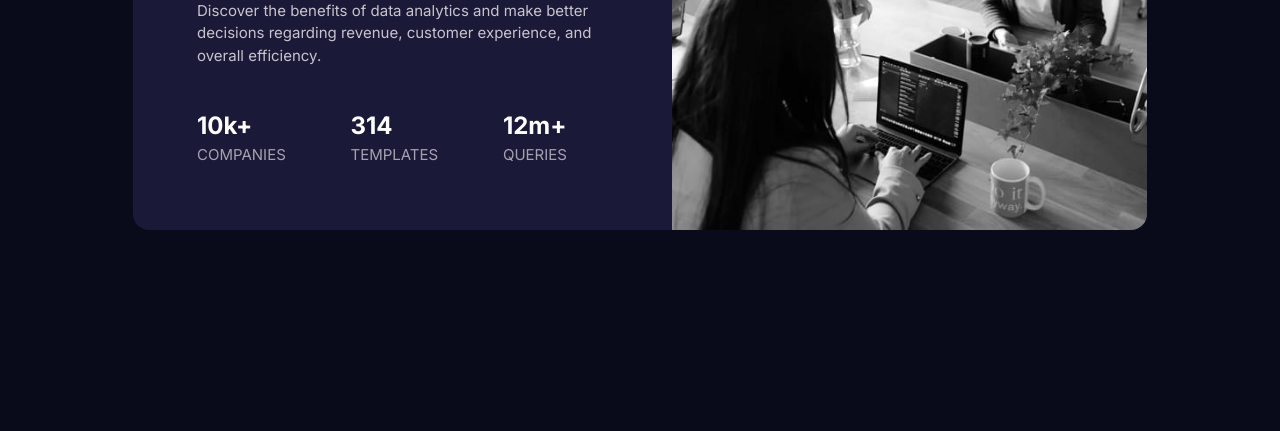
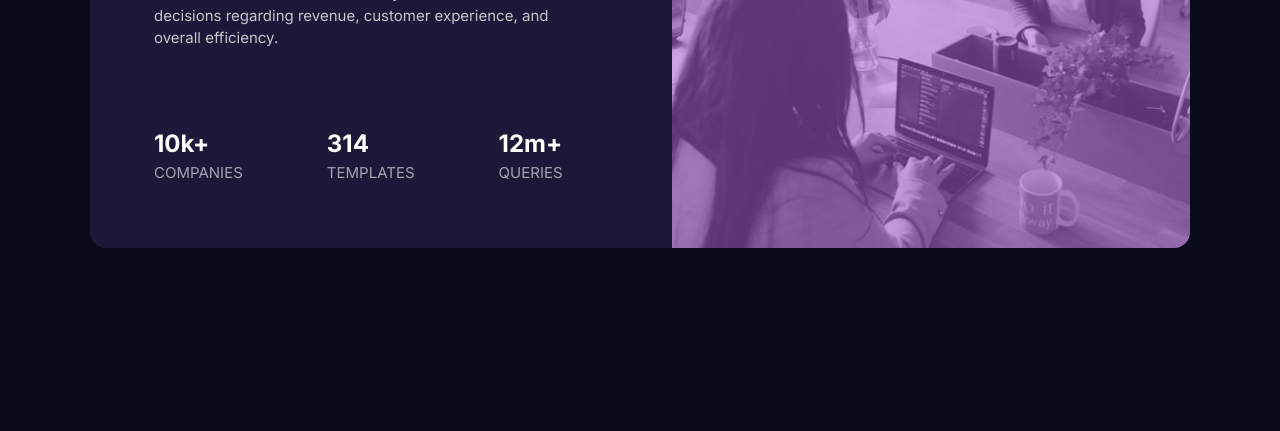
Before and after one commit to Sifanfiseha/stats-preview-card-component, a plain HTML site: page index.html in a window 1280 px wide. Shown: the part 369-800 px from the top of the page. Drawn offline with Linux system fonts and the light colour scheme.

Commit message:
fixed minor issues

```diff
--- a/index.html
+++ b/index.html
@@ -47,6 +47,7 @@
           </div>
         </div>
         <div class="image">
+          <div class="overlay"></div>
           <img
             class="mobile"
             src="images/image-header-mobile.jpg"
--- a/style/style.css
+++ b/style/style.css
@@ -10,7 +10,7 @@
 
   /* (accent) */
   --Soft-violet: hsl(277, 64%, 61%);
-
+  --Soft-violet-bg: rgba(170, 92, 219, 0.544);
   /* Neutral */
 
   /* (main heading, stats) */
@@ -57,6 +57,15 @@ p {
 }
 .image {
   order: -1;
+  position: relative;
+}
+.overlay {
+  position: absolute;
+  top: 0;
+  bottom: 0;
+  left: 0;
+  right: 0;
+  background-color: var(--Soft-violet-bg);
 }
 .stats {
   display: flex;
@@ -118,7 +127,7 @@ p {
   }
   .container {
     gap: 4rem;
-    width: 1014px;
+    width: 1100px;
   }
   h1 {
     font-size: 2.3rem;
```
